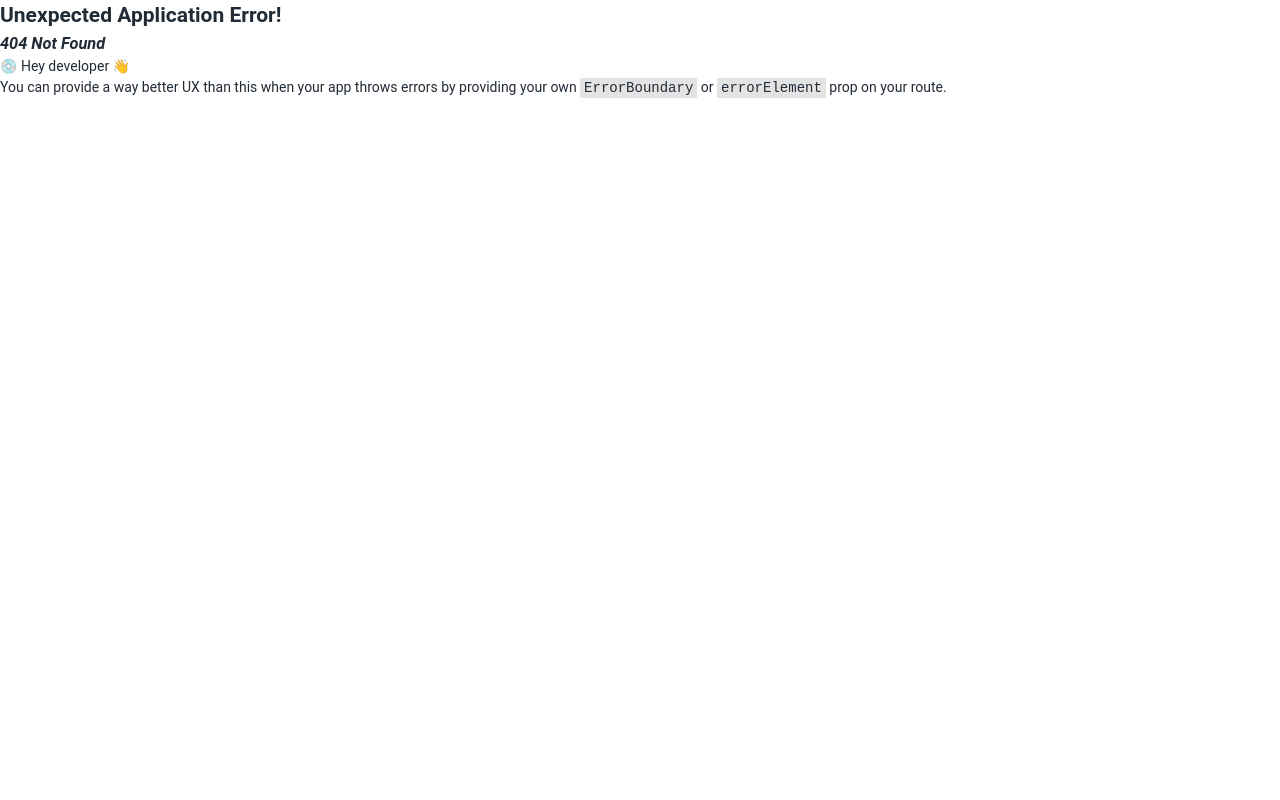
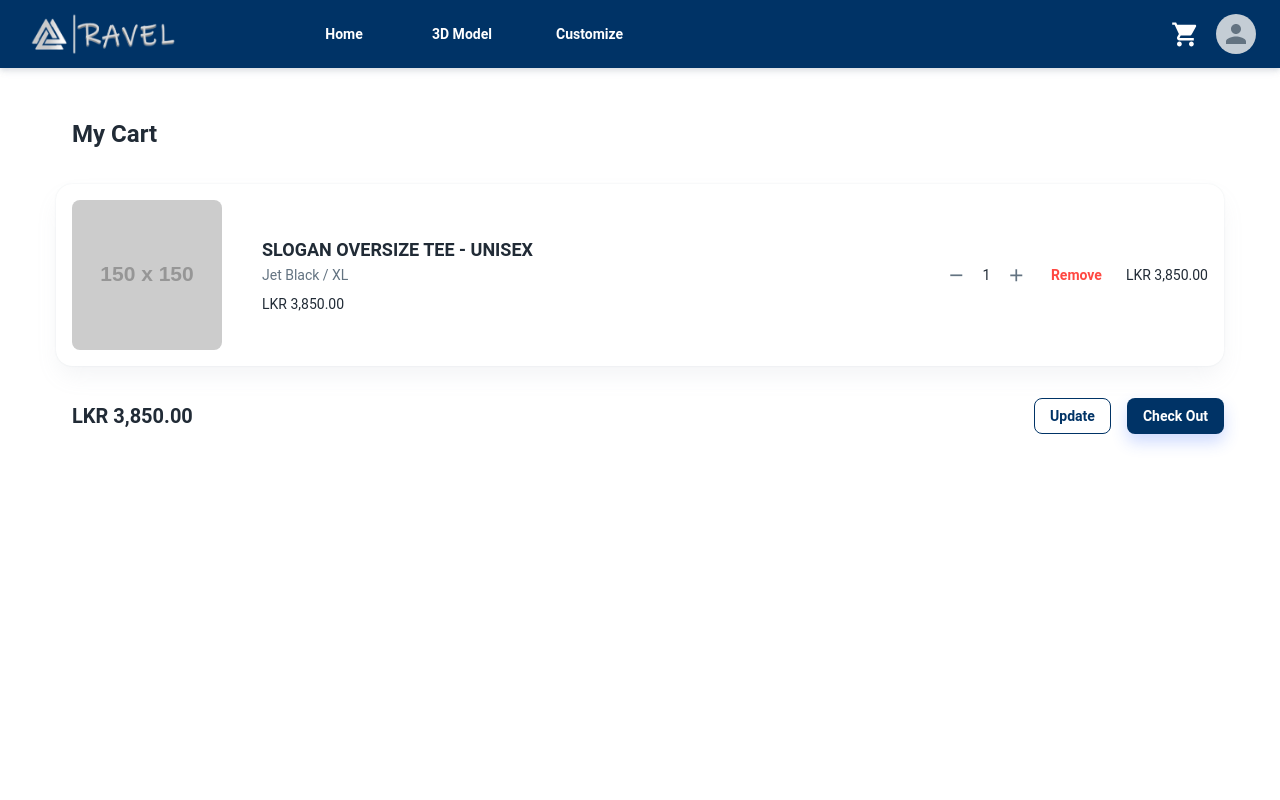
Before and after one commit to Avishka777/Ravel-Virtual-Dressing-Room, a React (Vite) app in the folder frontend/: page /cart in a window 1280 px wide. Before the commit this address had no page. Shown: the top 800 px of the page. Built offline with nearby package versions, Linux system fonts and the light colour scheme; the HTML template or start-up script is replaced by a standard one.

Commit message:
Design Cart Section

```diff
--- a/frontend/src/App.jsx
+++ b/frontend/src/App.jsx
@@ -6,7 +6,7 @@ import Home from "./pages/Home/Home";
 import Layout from "./component/Layout";
 import Login from "./pages/Auth/Login";
 import Signup from "./pages/Auth/SignUp";
-
+import Cart from "./pages/Cart/Cart";
 
 const router = createBrowserRouter([
   {
@@ -25,6 +25,10 @@ const router = createBrowserRouter([
         path: "/signup",
         element: <Signup />,
       },
+      {
+        path: "/cart",
+        element: <Cart />,
+      },
     ],
   },
 ]);
--- a/frontend/src/component/Header.jsx
+++ b/frontend/src/component/Header.jsx
@@ -49,7 +49,7 @@ function Header() {
       case "customize":
         navigate("/clothes/customize");
         break;
-      case "3D Model":
+      case "3d model":
         navigate("/3d-model");
         break;
       case "login":
--- /dev/null
+++ b/frontend/src/pages/Cart/Cart.jsx
@@ -0,0 +1,86 @@
+import { useState } from "react";
+import { Box, Button, Card, CardContent } from "@mui/material";
+import { IconButton, Typography, Grid, CardMedia } from "@mui/material";
+import { Add, Remove } from "@mui/icons-material";
+
+const Cart = () => {
+  const [quantity, setQuantity] = useState(1);
+
+  const handleIncrement = () => setQuantity(quantity + 1);
+  const handleDecrement = () => quantity > 1 && setQuantity(quantity - 1);
+
+  return (
+    <Grid sx={{ minHeight: "100vh" }}>
+      <Box sx={{ maxWidth: 1200, margin: "auto", padding: 2 }}>
+        <Typography variant="h4" my={4} ml={2}>
+          My Cart
+        </Typography>
+        <Card sx={{ display: "flex", alignItems: "center", padding: 2 }}>
+          <CardMedia
+            component="img"
+            sx={{
+              width: 150,
+              height: 150,
+              objectFit: "cover",
+              borderRadius: 1,
+            }}
+            image="https://via.placeholder.com/150"
+            alt="Product Image"
+          />
+          <Box sx={{ flex: 1, marginLeft: 2 }}>
+            <CardContent>
+              <Typography variant="h6">SLOGAN OVERSIZE TEE - UNISEX</Typography>
+              <Typography variant="body2" color="text.secondary">
+                Jet Black / XL
+              </Typography>
+              <Typography variant="body1" sx={{ marginTop: 1 }}>
+                LKR 3,850.00
+              </Typography>
+            </CardContent>
+          </Box>
+          <Box sx={{ display: "flex", alignItems: "center", gap: 1 }}>
+            <IconButton onClick={handleDecrement}>
+              <Remove />
+            </IconButton>
+            <Typography>{quantity}</Typography>
+            <IconButton onClick={handleIncrement}>
+              <Add />
+            </IconButton>
+            <Button variant="text" color="error">
+              Remove
+            </Button>
+          </Box>
+          <Typography sx={{ marginLeft: 2 }} variant="body1">
+            LKR 3,850.00
+          </Typography>
+        </Card>
+
+        <Box
+          sx={{
+            display: "flex",
+            justifyContent: "space-between",
+            alignItems: "center",
+            marginTop: 4,
+          }}
+        >
+          <Typography variant="h5" ml={2}>
+            LKR 3,850.00
+          </Typography>
+          <Box>
+            <Button
+              variant="outlined"
+              sx={{ marginRight: 2, color: "#003366", borderColor: "#003366" }}
+            >
+              Update
+            </Button>
+            <Button variant="contained" sx={{ background: "#003366" }}>
+              Check out
+            </Button>
+          </Box>
+        </Box>
+      </Box>
+    </Grid>
+  );
+};
+
+export default Cart;
```
